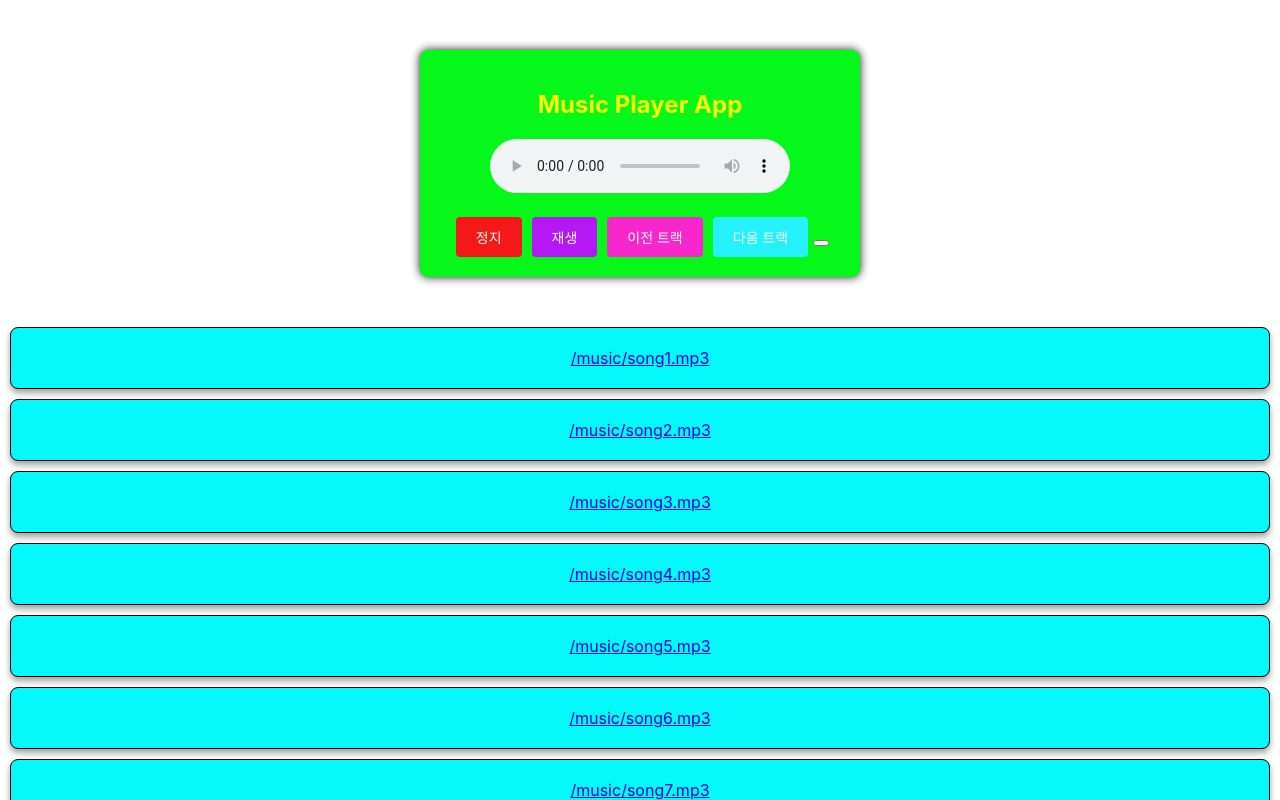
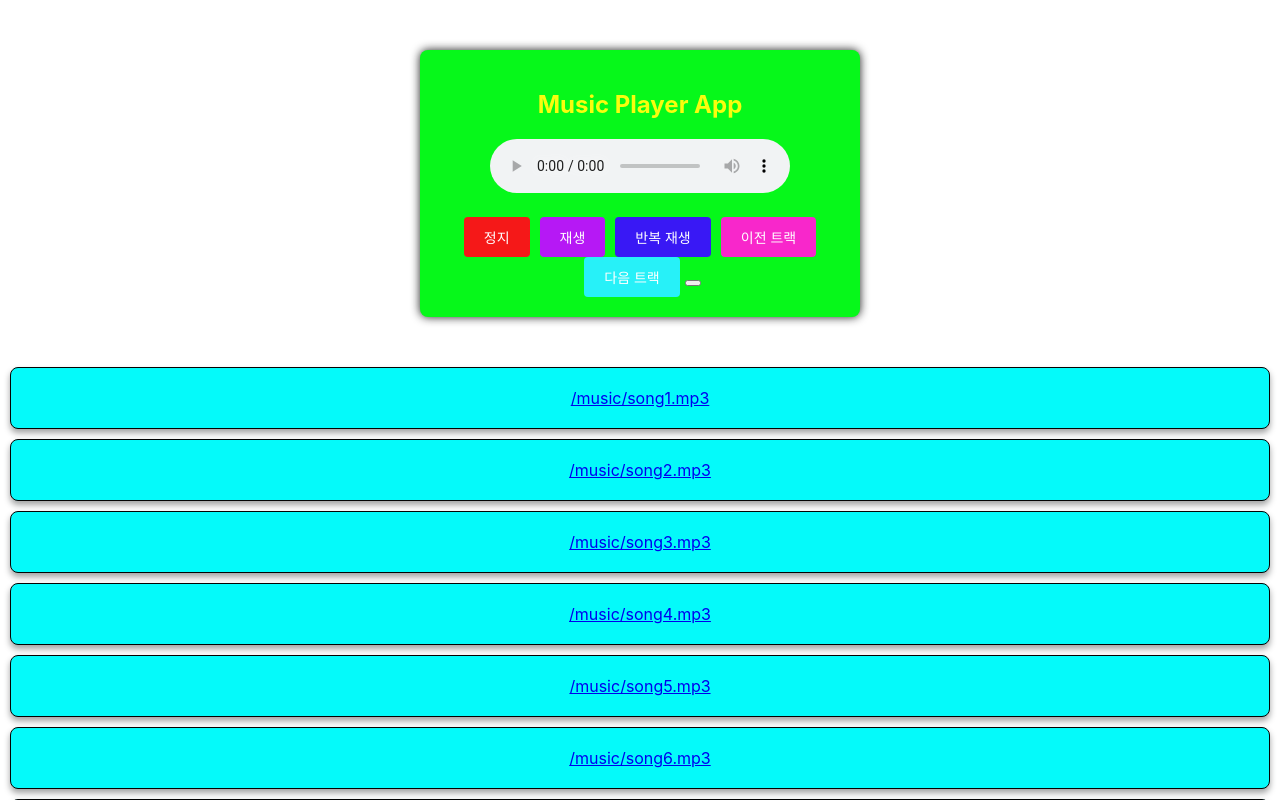
Before and after one commit to kimjiyun-rgb/react-audio-player, a React (Create React App) app: page / in a window 1280 px wide. Shown: the top 800 px of the page. Built offline with nearby package versions, Linux system fonts and the light colour scheme.

Commit message:
샤비22

```diff
--- a/src/MusicPlayer.css
+++ b/src/MusicPlayer.css
@@ -28,6 +28,17 @@
     outline: none;
 }
 
+.toggle-repeat-btn {
+    padding: 10px 20px;
+    margin: 0 5px;
+    font-size: 14px;
+    cursor: pointer;
+    background-color: #3918f5;
+    color: #fff;
+    border: none;
+    border-radius: 4px;
+    outline: none;
+}
 
 .start-btn:hover {
     background-color: #9607f5;
--- a/src/MusicPlayer.js
+++ b/src/MusicPlayer.js
@@ -11,9 +11,6 @@ const MusicPlayer = () =>
     const id = searchParams.get('id');
     const next = searchParams.get('next');
     const index2 = searchParams.get('index');
-    console.log(id);
-    console.log(next);
-    console.log(index2);
 
     const initialPlaylist = [
         { name: 'song1', src: '/music/song1.mp3' },
@@ -34,6 +31,7 @@ const MusicPlayer = () =>
     ];
     let index = useRef(index2); // 현재 재생중인 노래의 인덱스
     const [nowSong, setNowSong] = useState(next);
+    const [isRepeat, setIsRepeat] = useState(false);
     let rap;
     return (
         <div className="music-player-container">
@@ -43,7 +41,13 @@ const MusicPlayer = () =>
                 autoPlay
                 controls
                 src={nowSong}
+                loop={isRepeat}
                 onEnded={(e) =>
+                {
+                    if (isRepeat)
+                    {
+
+                    } else
                     {
                         const last = initialPlaylist.length - 1; // 14
                         if (last == index.current)
@@ -55,6 +59,8 @@ const MusicPlayer = () =>
                             index.current++; // 다음 노래 인덱스
                             setNowSong(initialPlaylist[index.current].src);
                         }
+                    }
+
                 }}
             />
             <div className="control-buttons">
@@ -67,6 +73,10 @@ const MusicPlayer = () =>
                     index.current = 0
                     setNowSong(initialPlaylist[0].src);
                 }} className="start-btn">재생</button>
+                <button onClick={() =>
+                {
+                    setIsRepeat(!isRepeat);
+                }} className="toggle-repeat-btn">반복 재생</button>
                 <button onClick={() =>
                 {
                     if (index.current == 0)
```
Lines whose indentation alone changed are shown as unchanged.
